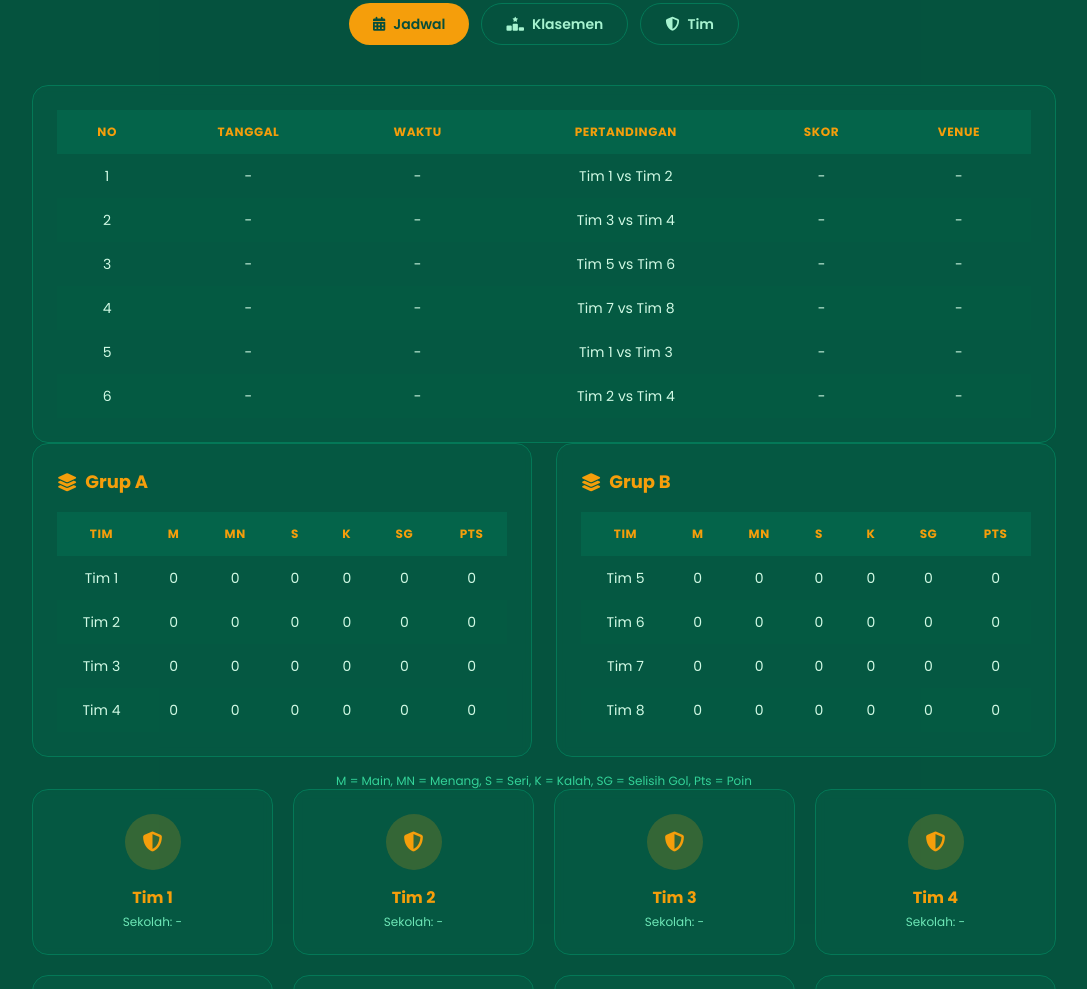
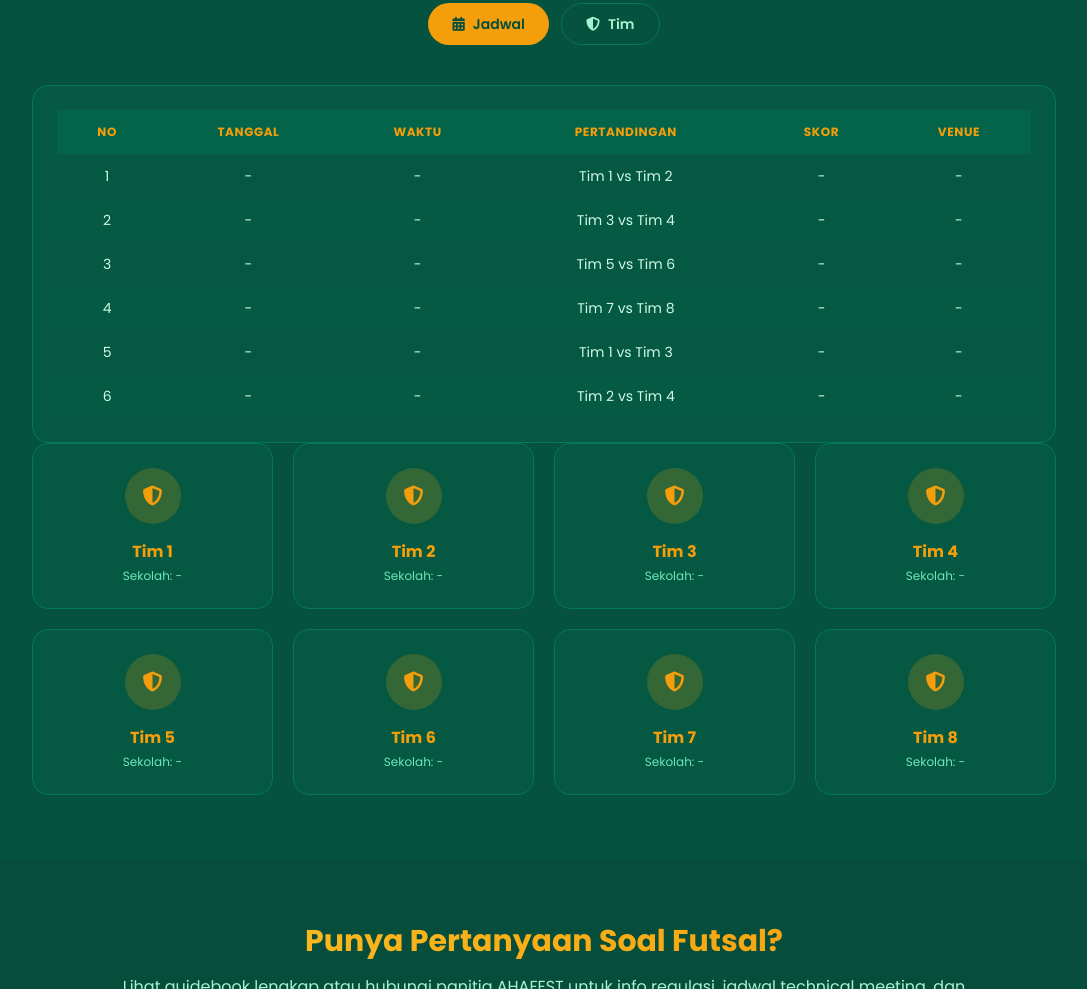
Before and after one commit to alhamidiyahfestival2026-cell/Ahafest, a plain HTML site: page futsal.html in a window 1280 px wide. Shown: the part 601-1590 px from the top of the page, without its empty margins (96-1183 px from the left). Drawn offline with nearby package versions, Linux system fonts and the light colour scheme; animation ran at ten frames a second.

Commit message:
Update futsal.html

```diff
--- a/futsal.html
+++ b/futsal.html
@@ -266,9 +266,6 @@
         <button id="tabBtn-jadwal" onclick="switchFutsalTab('jadwal')" class="futsal-tab-btn active font-semibold py-2.5 px-6 rounded-full text-sm flex items-center gap-2">
           <i class="fas fa-calendar-days"></i> Jadwal
         </button>
-        <button id="tabBtn-klasemen" onclick="switchFutsalTab('klasemen')" class="futsal-tab-btn font-semibold py-2.5 px-6 rounded-full text-sm flex items-center gap-2">
-          <i class="fas fa-ranking-star"></i> Klasemen
-        </button>
         <button id="tabBtn-tim" onclick="switchFutsalTab('tim')" class="futsal-tab-btn font-semibold py-2.5 px-6 rounded-full text-sm flex items-center gap-2">
           <i class="fas fa-shield-halved"></i> Tim
         </button>
@@ -298,41 +295,6 @@
             </tbody>
           </table>
         </div>
-      </div>
-
-      <!-- Panel: Klasemen -->
-      <div id="panel-klasemen" class="futsal-panel scroll-reveal">
-        <div class="grid md:grid-cols-2 gap-6">
-          <div class="bg-secondary/50 border border-emerald-700 rounded-2xl p-4 md:p-6 backdrop-blur-sm overflow-x-auto">
-            <h3 class="text-accent font-bold mb-4 text-lg flex items-center gap-2"><i class="fas fa-layer-group"></i> Grup A</h3>
-            <table class="futsal-table w-full min-w-[420px] text-sm">
-              <thead>
-                <tr><th>Tim</th><th>M</th><th>MN</th><th>S</th><th>K</th><th>SG</th><th>Pts</th></tr>
-              </thead>
-              <tbody class="text-emerald-100">
-                <tr><td class="text-left">Tim 1</td><td>0</td><td>0</td><td>0</td><td>0</td><td>0</td><td>0</td></tr>
-                <tr><td class="text-left">Tim 2</td><td>0</td><td>0</td><td>0</td><td>0</td><td>0</td><td>0</td></tr>
-                <tr><td class="text-left">Tim 3</td><td>0</td><td>0</td><td>0</td><td>0</td><td>0</td><td>0</td></tr>
-                <tr><td class="text-left">Tim 4</td><td>0</td><td>0</td><td>0</td><td>0</td><td>0</td><td>0</td></tr>
-              </tbody>
-            </table>
-          </div>
-          <div class="bg-secondary/50 border border-emerald-700 rounded-2xl p-4 md:p-6 backdrop-blur-sm overflow-x-auto">
-            <h3 class="text-accent font-bold mb-4 text-lg flex items-center gap-2"><i class="fas fa-layer-group"></i> Grup B</h3>
-            <table class="futsal-table w-full min-w-[420px] text-sm">
-              <thead>
-                <tr><th>Tim</th><th>M</th><th>MN</th><th>S</th><th>K</th><th>SG</th><th>Pts</th></tr>
-              </thead>
-              <tbody class="text-emerald-100">
-                <tr><td class="text-left">Tim 5</td><td>0</td><td>0</td><td>0</td><td>0</td><td>0</td><td>0</td></tr>
-                <tr><td class="text-left">Tim 6</td><td>0</td><td>0</td><td>0</td><td>0</td><td>0</td><td>0</td></tr>
-                <tr><td class="text-left">Tim 7</td><td>0</td><td>0</td><td>0</td><td>0</td><td>0</td><td>0</td></tr>
-                <tr><td class="text-left">Tim 8</td><td>0</td><td>0</td><td>0</td><td>0</td><td>0</td><td>0</td></tr>
-              </tbody>
-            </table>
-          </div>
-        </div>
-        <p class="text-emerald-400 text-xs text-center mt-4">M = Main, MN = Menang, S = Seri, K = Kalah, SG = Selisih Gol, Pts = Poin</p>
       </div>
 
       <!-- Panel: Tim -->
@@ -435,7 +397,7 @@
     }
 
     function switchFutsalTab(tab) {
-      const tabs = ['jadwal', 'klasemen', 'tim'];
+      const tabs = ['jadwal', 'tim'];
       tabs.forEach((t) => {
         document.getElementById('panel-' + t).classList.toggle('active', t === tab);
         document.getElementById('tabBtn-' + t).classList.toggle('active', t === tab);
```
